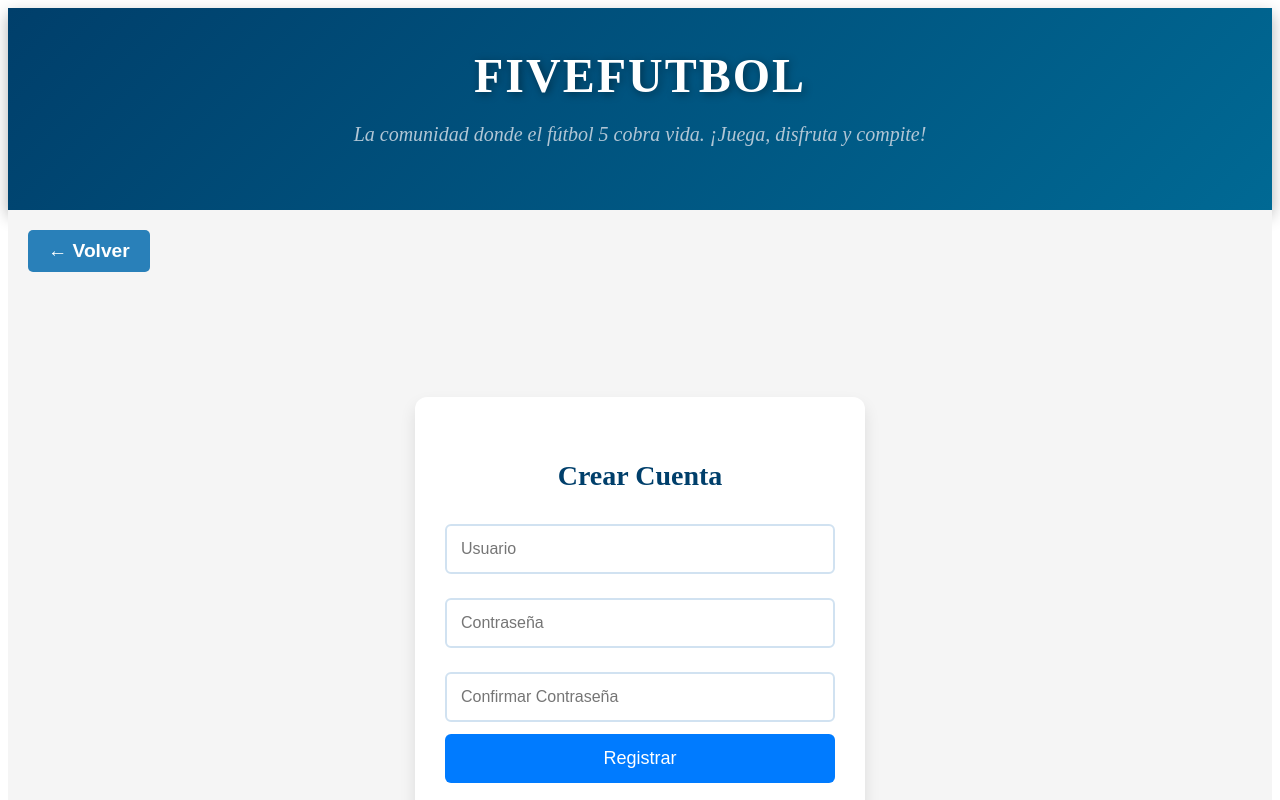
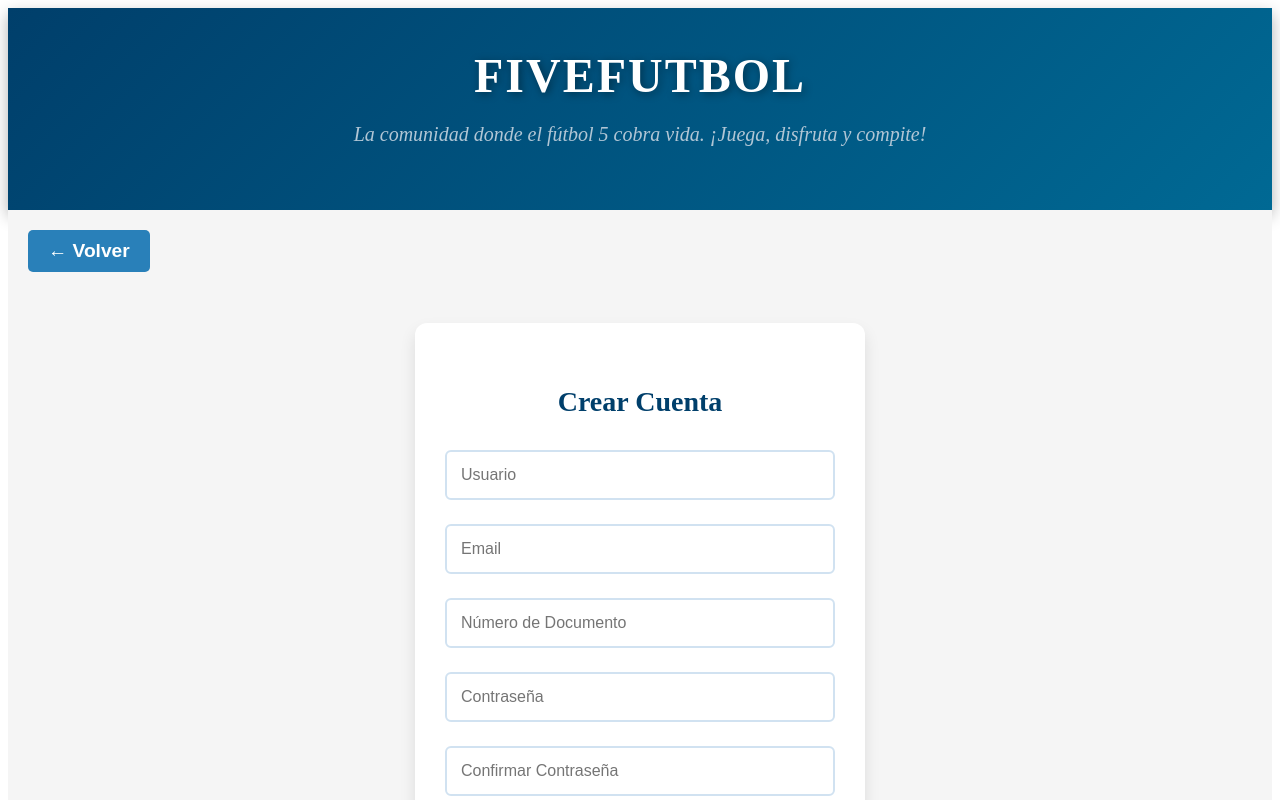
Before and after one commit to roguechief727/five_futbol, a React (Create React App) app: page /register in a window 1280 px wide. Shown: the top 800 px of the page. Built offline with nearby package versions, Linux system fonts and the light colour scheme.

Commit message:
Registro back

```diff
--- a/src/components/AuthForm/AuthForm.js
+++ b/src/components/AuthForm/AuthForm.js
@@ -14,7 +14,7 @@ const AuthForm = ({ isLogin, onSuccess }) => {
     e.preventDefault();
     setLoading(true); // Iniciar carga
     try {
-      const endpoint = isLogin ? `${API_URL}/login` : `${API_URL}/register`;
+      const endpoint = `${API_URL}/login`;
       const method = isLogin ? 'POST' : 'POST';
       const body = JSON.stringify({ username, password });
 
--- a/src/pages/Register/Register.js
+++ b/src/pages/Register/Register.js
@@ -4,9 +4,14 @@ import './Register.css';
 import BackButton from '../../components/BackButton/BackButton';
 
 const Register = () => {
-
   const navigate = useNavigate();
-  const [form, setForm] = useState({ username: '', password: '', confirmPassword: '' });
+  const [form, setForm] = useState({
+    username: '',
+    password: '',
+    confirmPassword: '',
+    email: '',
+    numeroDocumento: ''
+  });
   const [error, setError] = useState('');
   const [success, setSuccess] = useState(false);
 
@@ -15,20 +20,48 @@ const Register = () => {
     setForm((prev) => ({ ...prev, [name]: value }));
   };
 
-  const handleSubmit = (e) => {
+  const handleSubmit = async (e) => {
     e.preventDefault();
-    const { username, password, confirmPassword } = form;
+    const { username, password, confirmPassword, email, numeroDocumento } = form;
 
+    // Validaciones de formulario
     if (password !== confirmPassword) {
       setError('Las contraseñas no coinciden.');
       return;
     }
+    if (!username || !password || !email || !numeroDocumento) {
+      setError('Todos los campos son obligatorios.');
+      return;
+    }
 
-    if (username && password) {
-      setSuccess(true);
-      setError('');
-    } else {
-      setError('Todos los campos son obligatorios.');
+    try {
+      // Llamada al backend
+      const response = await fetch('http://localhost:3001/api/routes/auth/register', {
+        method: 'POST',
+        headers: {
+          'Content-Type': 'application/json',
+        },
+        body: JSON.stringify({
+          username,
+          password,
+          email,
+          numeroDocumento,
+          nombre: "default",
+          role: 'jugador' // Ajusta el rol según sea necesario
+        }),
+      });
+
+      if (response.ok) {
+        setSuccess(true);
+        setError('');
+        setTimeout(() => navigate('/login'), 2000); // Redirige a la página de login tras 2 segundos
+      } else {
+        const { message } = await response.json();
+        setError(message || 'Error al registrar usuario.');
+      }
+    } catch (err) {
+      console.error('Error al registrar usuario:', err);
+      setError('Error al registrar usuario.');
     }
   };
 
@@ -38,12 +71,28 @@ const Register = () => {
       <form className="auth-form" onSubmit={handleSubmit}>
         <h2>Crear Cuenta</h2>
         {error && <p className="error">{error}</p>}
-        {success && <p className="success">¡Registro exitoso!</p>}
+        {success && <p className="success">¡Registro exitoso! Redirigiendo...</p>}
         <input
           type="text"
           placeholder="Usuario"
           name="username"
           value={form.username}
+          onChange={handleChange}
+          required
+        />
+        <input
+          type="email"
+          placeholder="Email"
+          name="email"
+          value={form.email}
+          onChange={handleChange}
+          required
+        />
+        <input
+          type="text"
+          placeholder="Número de Documento"
+          name="numeroDocumento"
+          value={form.numeroDocumento}
           onChange={handleChange}
           required
         />
```
